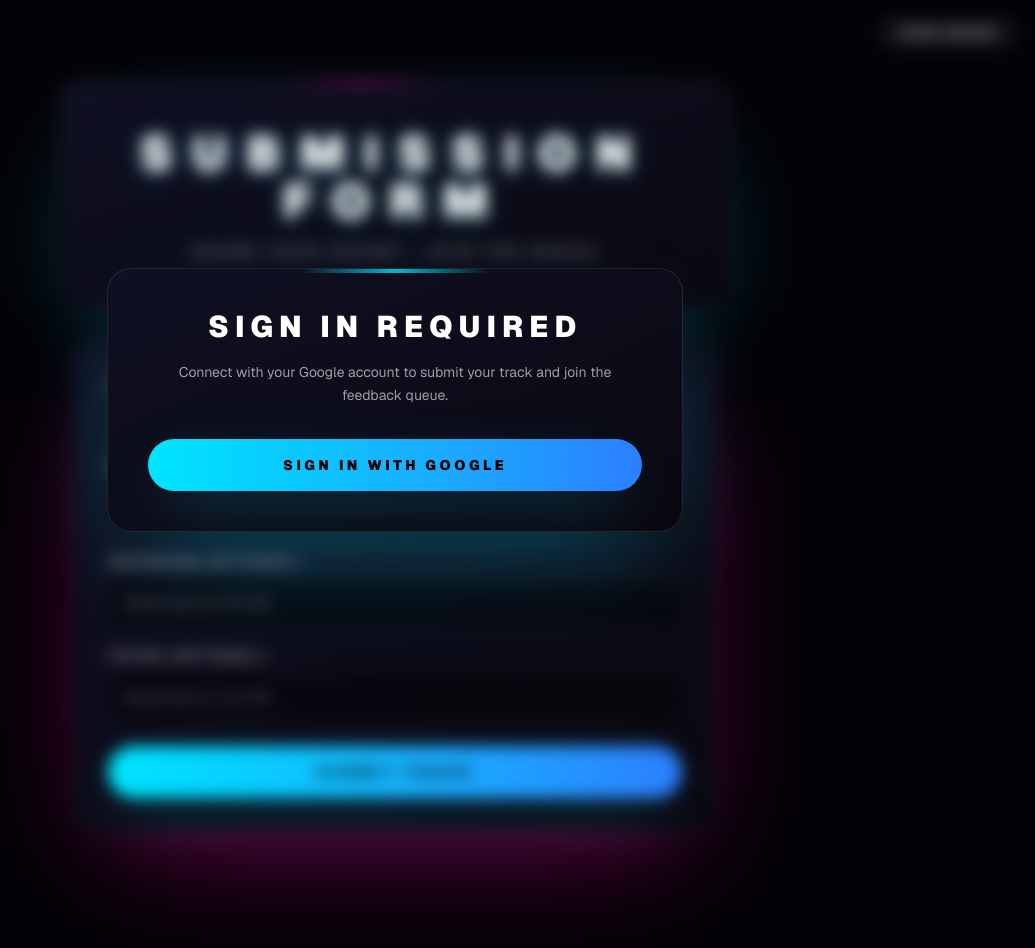
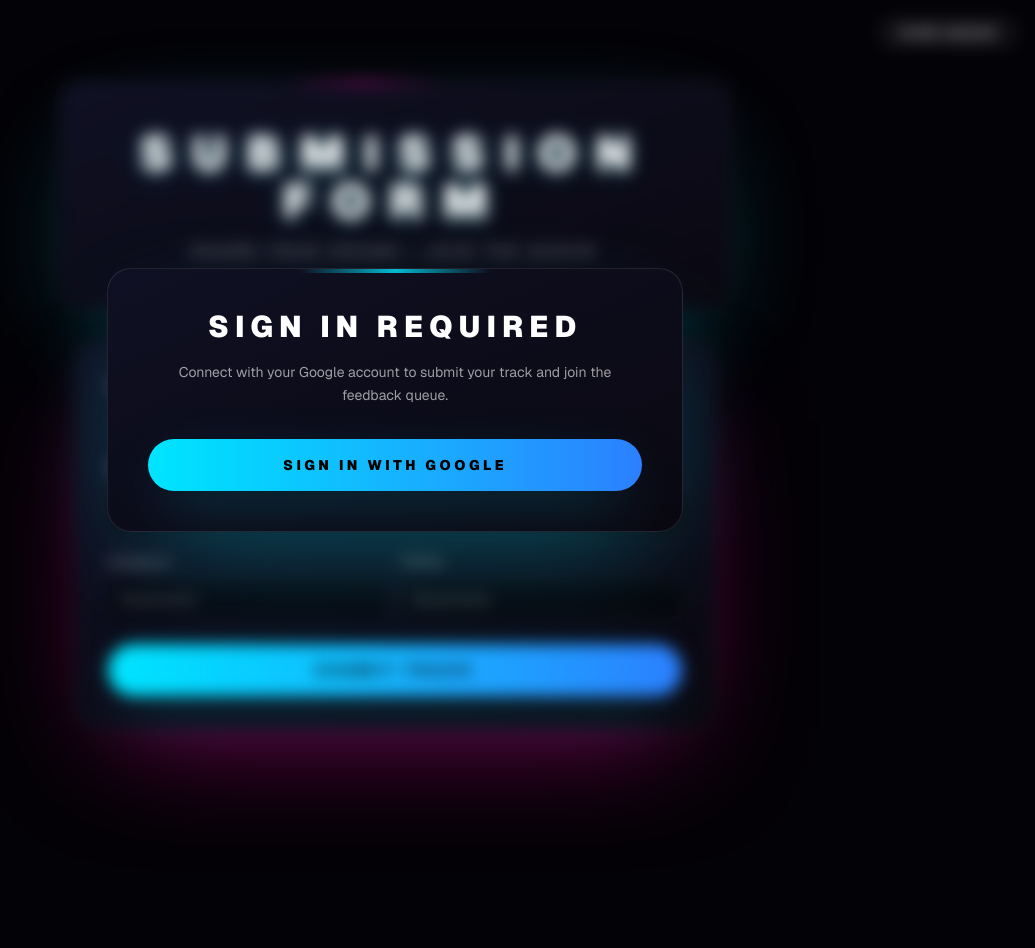
Before and after one commit to XLNTFEEDBACK/Feedback-Submissions, a Next.js app: page /submit in a window 1280 px wide. Shown: the top 948 px of the page, without its empty margins (245-1280 px from the left). Built offline with nearby package versions, Linux system fonts and the light colour scheme; no server answers.

Commit message:
Update SubmissionForm.tsx

```diff
--- a/app/components/SubmissionForm.tsx
+++ b/app/components/SubmissionForm.tsx
@@ -436,9 +436,12 @@ export default function SubmissionForm({ onModalStateChange }: { onModalStateCha
         <div className="flex flex-col gap-5">
           {/* SoundCloud Link Input */}
           <label className="flex flex-col gap-2">
+            <div className="flex items-center gap-2">
               <span className="text-xs font-bold uppercase tracking-[0.2em] text-white/70">
                 SoundCloud Link:
               </span>
+              <span className="text-xs text-red-500 font-bold">*</span>
+            </div>
             <div className="relative">
               <input
                 type="url"
@@ -464,10 +467,12 @@ export default function SubmissionForm({ onModalStateChange }: { onModalStateCha
             </div>
           </label>
 
-          {/* Instagram Input */}
-          <label className="flex flex-col gap-2">
-            <span className="text-xs font-bold uppercase tracking-[0.2em] text-white/70">
-              Instagram (optional):
+          {/* Instagram and TikTok Handles */}
+          <div className="grid grid-cols-2 gap-3">
+            {/* Instagram Label and Input */}
+            <div className="flex flex-col gap-2">
+              <span className="text-xs font-semibold tracking-wide text-white/50">
+                Instagram:
               </span>
               <div className="relative">
                 <input
@@ -476,27 +481,27 @@ export default function SubmissionForm({ onModalStateChange }: { onModalStateCha
                   onChange={(e) => setInstagramHandle(e.target.value)}
                   onFocus={() => setFocusedInput("instagram")}
                   onBlur={() => setFocusedInput(null)}
-                className={`w-full rounded-xl border bg-black/40 px-4 py-3.5 text-sm text-white placeholder-white/40 transition-all duration-300 focus:outline-none ${
+                  className={`w-full rounded-lg border bg-black/40 px-3 py-2.5 text-sm text-white placeholder-white/40 transition-all duration-300 focus:outline-none ${
                     focusedInput === "instagram"
-                    ? "border-[var(--accent-cyan)] ring-2 ring-[var(--accent-cyan)]/30 bg-black/60 shadow-[0_0_20px_rgba(0,229,255,0.2)]"
+                      ? "border-[var(--accent-cyan)] ring-2 ring-[var(--accent-cyan)]/30 bg-black/60 shadow-[0_0_15px_rgba(0,229,255,0.2)]"
                       : "border-white/10 hover:border-white/20"
                   }`}
-                placeholder="@username or full URL"
+                  placeholder="@username"
                 />
                 {focusedInput === "instagram" && (
                   <motion.div
-                  layoutId="input-glow"
-                  className="absolute -inset-[1px] rounded-xl bg-gradient-to-r from-[var(--accent-cyan)] to-blue-500 opacity-20 blur-sm -z-10"
+                    layoutId="input-glow-instagram"
+                    className="absolute -inset-[1px] rounded-lg bg-gradient-to-r from-[var(--accent-cyan)] to-blue-500 opacity-20 blur-sm -z-10"
                     transition={{ type: "spring", bounce: 0.2, duration: 0.6 }}
                   />
                 )}
               </div>
-          </label>
+            </div>
 
-          {/* TikTok Input */}
-          <label className="flex flex-col gap-2">
-            <span className="text-xs font-bold uppercase tracking-[0.2em] text-white/70">
-              TikTok (optional):
+            {/* TikTok Label and Input */}
+            <div className="flex flex-col gap-2">
+              <span className="text-xs font-semibold tracking-wide text-white/50">
+                TikTok:
               </span>
               <div className="relative">
                 <input
@@ -505,22 +510,23 @@ export default function SubmissionForm({ onModalStateChange }: { onModalStateCha
                   onChange={(e) => setTiktokHandle(e.target.value)}
                   onFocus={() => setFocusedInput("tiktok")}
                   onBlur={() => setFocusedInput(null)}
-                className={`w-full rounded-xl border bg-black/40 px-4 py-3.5 text-sm text-white placeholder-white/40 transition-all duration-300 focus:outline-none ${
+                  className={`w-full rounded-lg border bg-black/40 px-3 py-2.5 text-sm text-white placeholder-white/40 transition-all duration-300 focus:outline-none ${
                     focusedInput === "tiktok"
-                    ? "border-[var(--accent-cyan)] ring-2 ring-[var(--accent-cyan)]/30 bg-black/60 shadow-[0_0_20px_rgba(0,229,255,0.2)]"
+                      ? "border-[var(--accent-cyan)] ring-2 ring-[var(--accent-cyan)]/30 bg-black/60 shadow-[0_0_15px_rgba(0,229,255,0.2)]"
                       : "border-white/10 hover:border-white/20"
                   }`}
-                placeholder="@username or full URL"
+                  placeholder="@username"
                 />
                 {focusedInput === "tiktok" && (
                   <motion.div
-                  layoutId="input-glow"
-                  className="absolute -inset-[1px] rounded-xl bg-gradient-to-r from-[var(--accent-cyan)] to-blue-500 opacity-20 blur-sm -z-10"
+                    layoutId="input-glow-tiktok"
+                    className="absolute -inset-[1px] rounded-lg bg-gradient-to-r from-[var(--accent-cyan)] to-blue-500 opacity-20 blur-sm -z-10"
                     transition={{ type: "spring", bounce: 0.2, duration: 0.6 }}
                   />
                 )}
               </div>
-          </label>
+            </div>
+          </div>
         </div>
 
 
```
Lines whose indentation alone changed are shown as unchanged.
